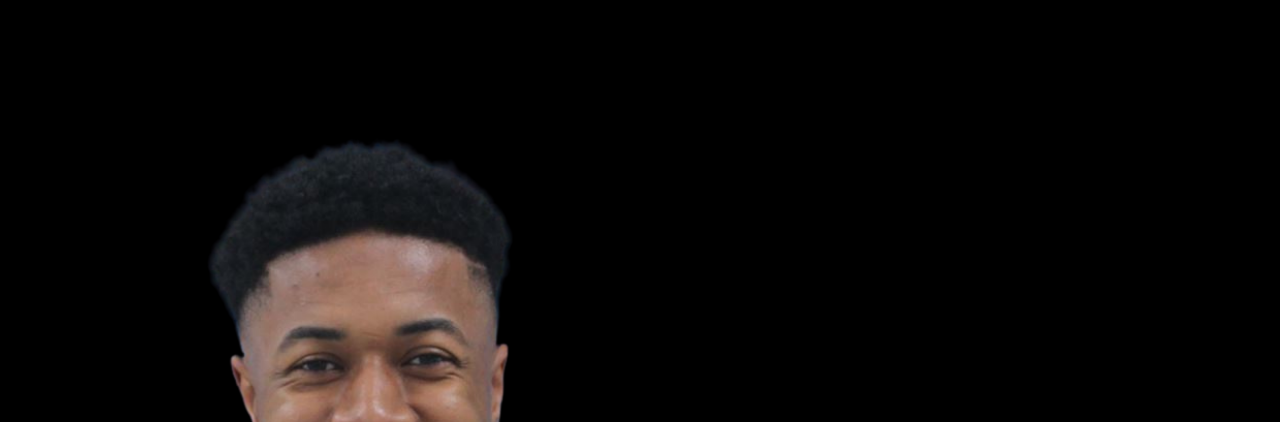
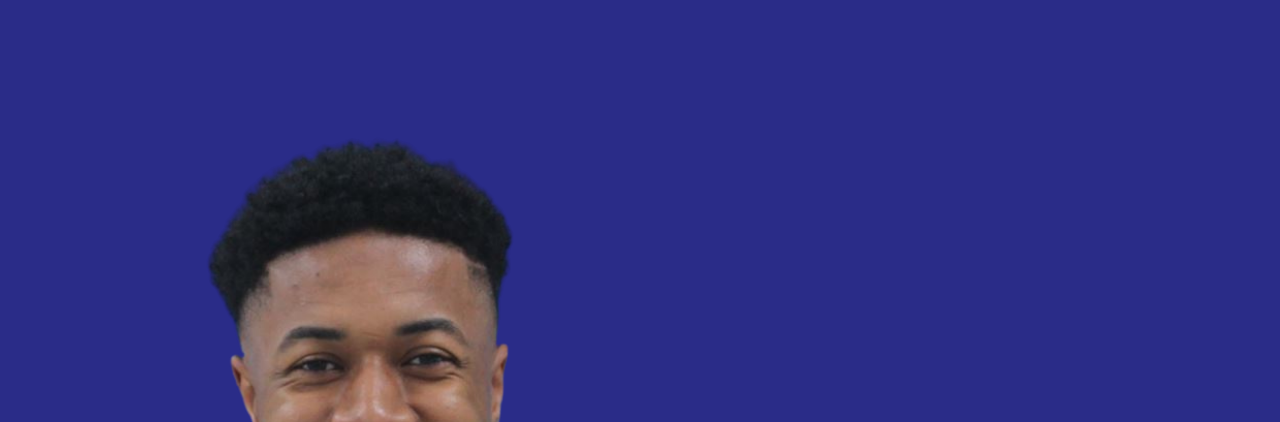
Before and after one commit to Dommy99/Vetswhocode, a plain HTML site: page index.html in a window 1280 px wide. Shown: the part 60-482 px from the top of the page. Drawn offline with Linux system fonts and the light colour scheme.

Commit message:
color change

```diff
--- a/index.css
+++ b/index.css
@@ -5,7 +5,7 @@
     --text-color: white;
     --primary-color: #ffffff;
     --secondary-color: #20d8cf9f;
-    --tertiary-color: #000000;
+    --tertiary-color: #2a2c88;
    }
 
   * {
```
